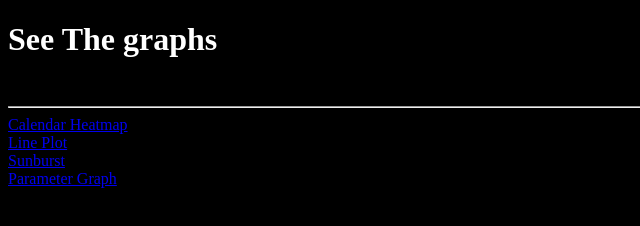
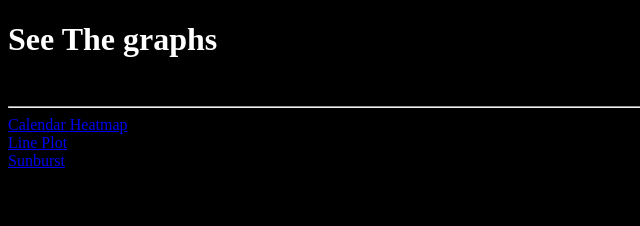
Before and after one commit to prankshaw/some-d3-visualizations, a plain HTML site: page index.html in a window 1280 px wide. Shown: the whole page, without its empty margins (0-640 px from the left). Drawn offline with Linux system fonts and the light colour scheme.

Commit message:
updated hyperlinks

```diff
--- a/index.html
+++ b/index.html
@@ -14,8 +14,8 @@
 <br>
 <a href="sunburst/sunburst.html"> Sunburst</a>
 <br>
-<a href="upload/upload.html"> Parameter Graph</a>
-<br>
+<!--<a href="upload/upload.html"> Parameter Graph</a>
+<br>-->
 
 </body>
 </html>
```
